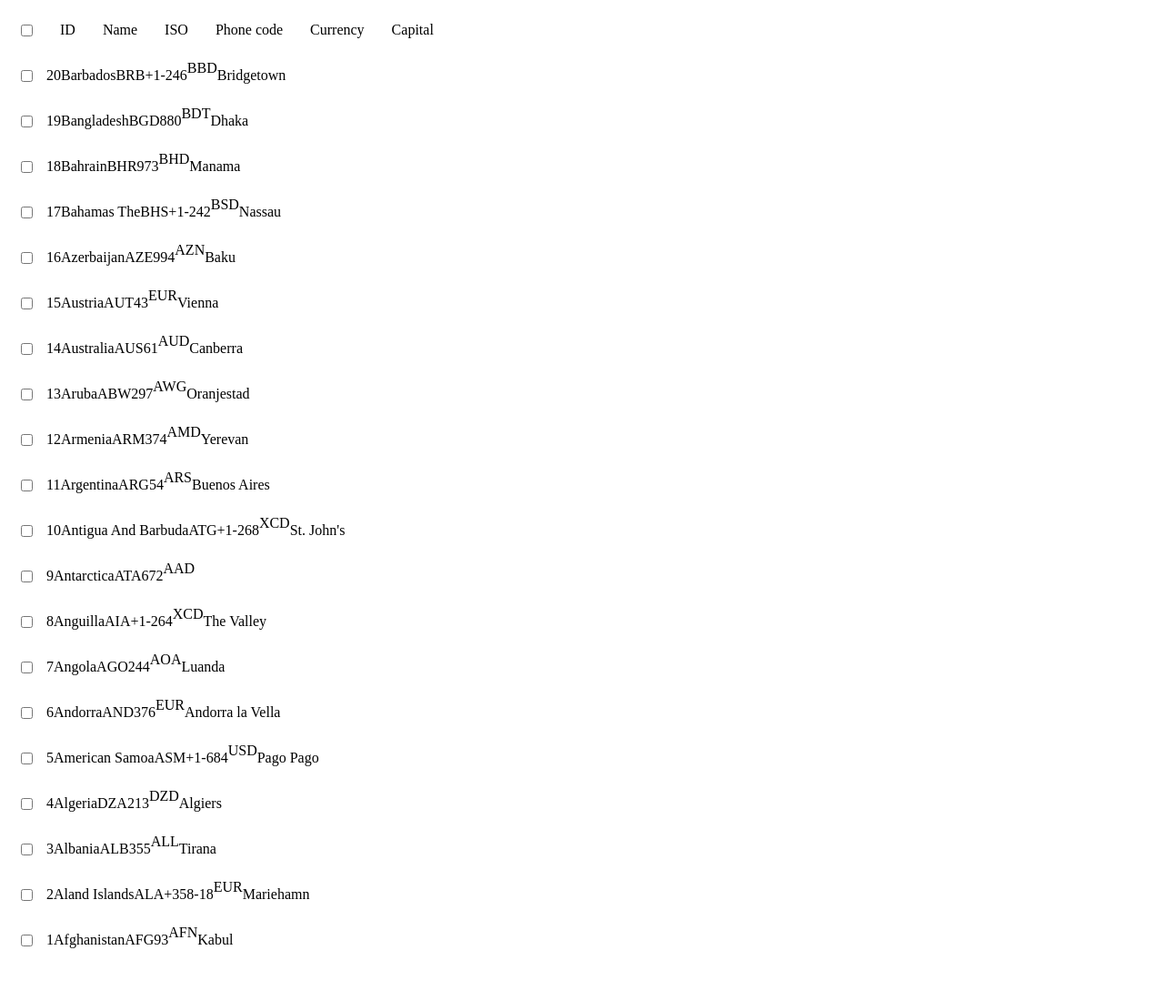
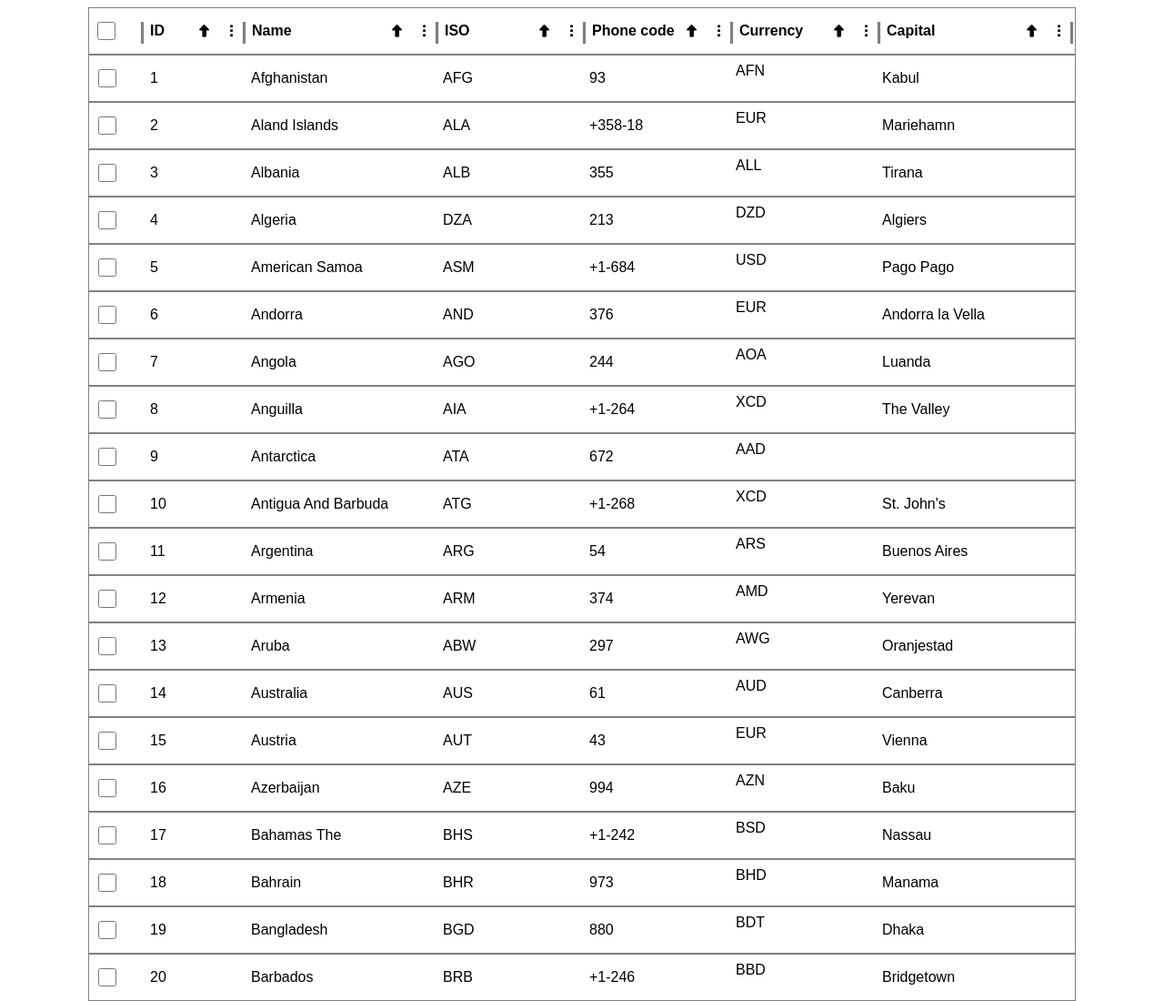
Before and after one commit to olgaLiubas/JS-project, a plain HTML site: page index.html in a window 1280 px wide. Shown: the whole page at 91% size. Before the commit the page ends 1066 px from the top, so only its background shows below. Drawn offline with Linux system fonts and the light colour scheme.

Commit message:
featere/addCSSLayout

```diff
--- a/index.html
+++ b/index.html
@@ -10,13 +10,56 @@
 <body>
     <div class="table-wrapper">
         <div class="header">
-            <input type="checkbox" name="checkbox-header">
-            <div class="id hd"><p>ID</p></div>
-            <div class="name hd"><p>Name</p></div>
-            <div class="iso hd"><p>ISO</p></div>
-            <div class="code hd"><p>Phone code</p></div>
-            <div class="currency hd"><p>Currency</p></div>
-            <div class="capital hd"><p>Capital</p></div>
+            <div class="checkbox hd"><input type="checkbox" name="checkbox-header"></div>
+            <p class="separator">|</p>
+            <div class="id hd">
+                <p>ID</p>
+                <div class="header-menu-wrapper">
+                    <img src="img/up.png" alt="pointer">
+                    <img src="img/3dots.png" alt="more">
+                </div>
+            </div>
+            <p class="separator">|</p>
+            <div class="name hd">
+                <p>Name</p>
+                <div class="header-menu-wrapper">
+                    <img src="img/up.png" alt="pointer">
+                    <img src="img/3dots.png" alt="more">
+                </div>
+            </div>
+            <p class="separator">|</p>
+            <div class="iso hd">
+                <p>ISO</p>
+                <div class="header-menu-wrapper">
+                    <img src="img/up.png" alt="pointer">
+                    <img src="img/3dots.png" alt="more">
+                </div>
+            </div>
+            <p class="separator">|</p>
+            <div class="code hd">
+                <p>Phone code</p>
+                <div class="header-menu-wrapper">
+                    <img src="img/up.png" alt="pointer">
+                    <img src="img/3dots.png" alt="more">
+                </div>
+            </div>
+            <p class="separator">|</p>
+            <div class="currency hd">
+                <p>Currency</p>
+                <div class="header-menu-wrapper">
+                    <img src="img/up.png" alt="pointer">
+                    <img src="img/3dots.png" alt="more">
+                </div>
+            </div>
+            <p class="separator">|</p>
+            <div class="capital hd">
+                <p>Capital</p>
+                <div class="header-menu-wrapper">
+                    <img src="img/up.png" alt="pointer">
+                    <img src="img/3dots.png" alt="more">
+                </div>
+            </div>
+            <p class="separator">|</p>
         </div>
     </div>
 
--- a/main.js
+++ b/main.js
@@ -300,20 +300,21 @@ const countries = [
   },
 ];
 
-const header = document.querySelector(".header");
+// const header = document.querySelector(".header");
+const tableWrapper = document.querySelector(".table-wrapper");
 
 function addContentToTable(el) {
-  header.insertAdjacentHTML(
-    "afterend",
+  tableWrapper.insertAdjacentHTML(
+    "beforeend",
     `
         <div class="row">
-            <input type="checkbox" name="checkbox-row">
-            <div class="id hd"><p>${el.id}</p></div>
-            <div class="name hd"><p>${el.name}</p></div>
-            <div class="iso hd"><p>${el.iso3}</p></div>
-            <div class="code hd"><p>${el.phone_code}</p></div>
-            <div class="currency hd">${el.currency}<p></p></div>
-            <div class="capital hd"><p>${el.capital}</p></div>
+            <div class="checkbox"><input type="checkbox" name="checkbox-row"></div>
+            <div class="id"><p>${el.id}</p></div>
+            <div class="name"><p>${el.name}</p></div>
+            <div class="iso"><p>${el.iso3}</p></div>
+            <div class="code"><p>${el.phone_code}</p></div>
+            <div class="currency">${el.currency}<p></p></div>
+            <div class="capital"><p>${el.capital}</p></div>
         </div>
     `
   );
--- a/style.css
+++ b/style.css
@@ -1,3 +1,10 @@
+body {
+  display: flex;
+  flex-direction: column;
+  align-items: center;
+  font-family: sans-serif;
+}
+
 .table-wrapper {
   display: flex;
   flex-direction: column;
@@ -11,12 +18,43 @@
   align-items: center;
 }
 
-input {
-  margin: 0px 15px;
+.header > div {
+  padding: 0px 0px 0px 5px;
 }
 
-.header > div {
-  margin: 0px 15px;
+.header > div > p {
+  font-weight: 600;
+}
+
+.separator {
+  margin: 0px 0px;
+  font-size: 25px;
+  font-weight: 800;
+  color: grey;
+}
+
+.hd {
+  display: flex;
+  flex-direction: row;
+  justify-content: space-between;
+}
+
+.header-menu-wrapper > img {
+  width: 20px;
+  height: 20px;
+  border-radius: 50px;
+}
+
+.header-menu-wrapper > img:hover {
+  box-shadow: 2px 2px 4px 2px rgba(0, 0, 0, 0.333);
+}
+
+.header-menu-wrapper {
+  width: 50px;
+  display: flex;
+  flex-direction: row;
+  justify-content: space-between;
+  align-items: center;
 }
 
 .row {
@@ -25,3 +63,36 @@ input {
   justify-content: flex-start;
   align-items: center;
 }
+
+.row > div {
+  margin: 0px 5px 0px 0px;
+  padding: 0px 0px 0px 6px;
+}
+
+.table-wrapper .checkbox {
+  min-width: 50px;
+}
+
+.table-wrapper .id {
+  min-width: 100px;
+}
+
+.table-wrapper .iso,
+.table-wrapper .code,
+.table-wrapper .currency {
+  min-width: 150px;
+}
+
+.table-wrapper .name,
+.table-wrapper .capital {
+  min-width: 200px;
+}
+
+.table-wrapper > div {
+  border: 0.25px solid grey;
+}
+
+.table-wrapper input {
+  width: 20px;
+  height: 20px;
+}
```
Also changed, not shown: img/3dots.png (added), img/down.png (added), img/up.png (added).
